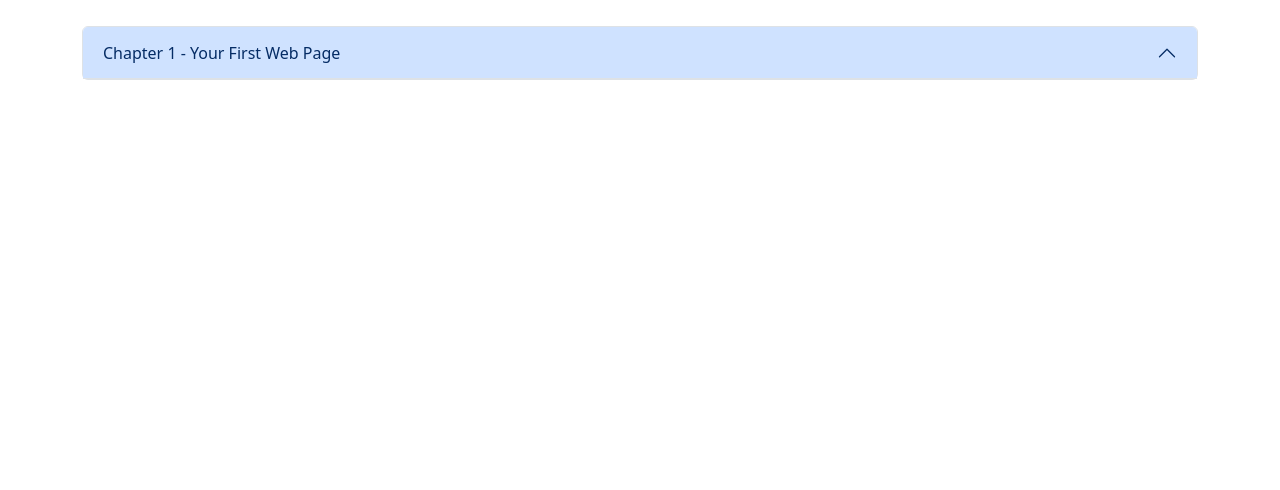
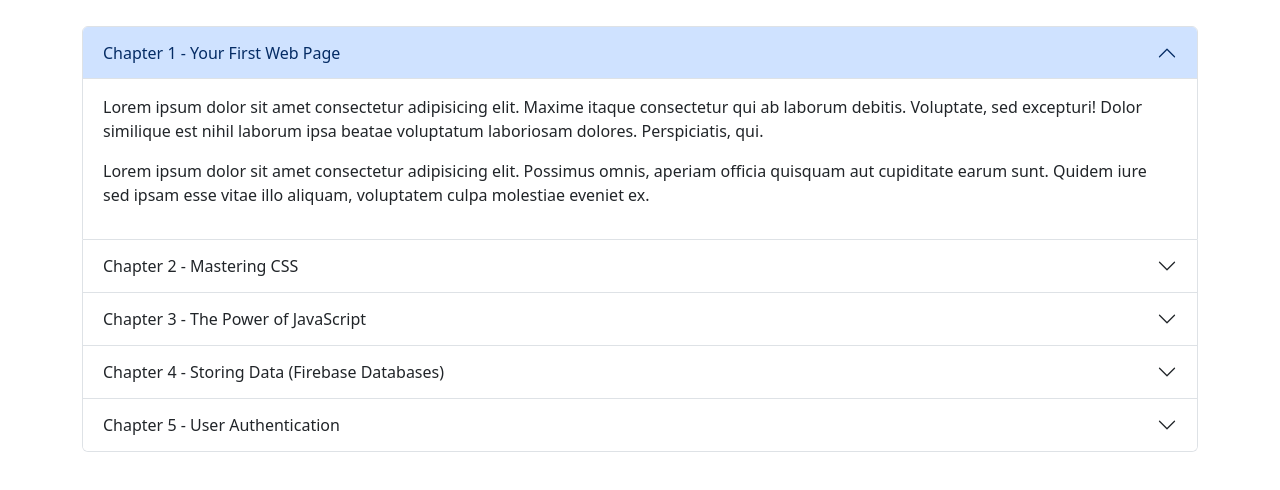
Before and after one commit to Boflin/portfolio-website, a plain HTML site: page projects/bootstrapCrashCourse/index.html in a window 1280 px wide. Shown: the part 1742-2232 px from the top of the page. Before the commit the page ends 1930 px from the top, so only its background shows below. Drawn offline with nearby package versions, Linux system fonts and the light colour scheme.

Commit message:
Accordion Added

```diff
--- a/projects/bootstrapCrashCourse/index.html
+++ b/projects/bootstrapCrashCourse/index.html
@@ -39,7 +39,7 @@
       <button class="navbar-toggler" type="button" data-bs-toggle="collapse" data-bs-target="#main-nav" aria-controls="main-nav" aria-expanded="false" aria-label="Toggle navigation">
         <span class="navbar-toggler-icon"></span>
       </button>
-
+<!--  -->
       <!-- navbar links -->
       <div class="collapse navbar-collapse justify-content-end align-center" id="main-nav">
 
@@ -162,11 +162,78 @@
             </h2>
 
             <div id="chapter-1" class="accordion-collapse collapse show" aria-labelledby="heading-1" data-bs-parent="#chapters">
-
+              <div class="accordion-body">
+                <p>Lorem ipsum dolor sit amet consectetur adipisicing elit. Maxime itaque consectetur qui ab laborum debitis. Voluptate, sed excepturi! Dolor similique est nihil laborum ipsa beatae voluptatum laboriosam dolores. Perspiciatis, qui.</p>
+                <p>Lorem ipsum dolor sit amet consectetur adipisicing elit. Possimus omnis, aperiam officia quisquam aut cupiditate earum sunt. Quidem iure sed ipsam esse vitae illo aliquam, voluptatem culpa molestiae eveniet ex.</p>
+              </div>
             </div>
           </div>
-        </div>
 
+          <!-- chapter 2  -->
+          <div class="accordion-item">
+            <h2 class="accordion-header" id="heading-2">
+              <button class="accordion-button collapsed" type="button" data-bs-toggle="collapse" data-bs-target="#chapter-2" aria-expanded="false" aria-controls="chapter-2">
+                Chapter 2 - Mastering CSS
+              </button>
+            </h2>
+
+            <div id="chapter-2" class="accordion-collapse collapse" aria-labelledby="heading-2" data-bs-parent="#chapters">
+              <div class="accordion-body">
+                <p>Lorem ipsum dolor sit amet consectetur adipisicing elit. Maxime itaque consectetur qui ab laborum debitis. Voluptate, sed excepturi! Dolor similique est nihil laborum ipsa beatae voluptatum laboriosam dolores. Perspiciatis, qui.</p>
+                <p>Lorem ipsum dolor sit amet consectetur adipisicing elit. Possimus omnis, aperiam officia quisquam aut cupiditate earum sunt. Quidem iure sed ipsam esse vitae illo aliquam, voluptatem culpa molestiae eveniet ex.</p>
+              </div>
+            </div>
+          </div>
+
+          <!-- chapter 3  -->
+          <div class="accordion-item">
+            <h2 class="accordion-header" id="heading-3">
+              <button class="accordion-button collapsed" type="button" data-bs-toggle="collapse" data-bs-target="#chapter-3" aria-expanded="false" aria-controls="chapter-3">
+                Chapter 3 - The Power of JavaScript
+              </button>
+            </h2>
+
+            <div id="chapter-3" class="accordion-collapse collapse" aria-labelledby="heading-3" data-bs-parent="#chapters">
+              <div class="accordion-body">
+                <p>Lorem ipsum dolor sit amet consectetur adipisicing elit. Maxime itaque consectetur qui ab laborum debitis. Voluptate, sed excepturi! Dolor similique est nihil laborum ipsa beatae voluptatum laboriosam dolores. Perspiciatis, qui.</p>
+                <p>Lorem ipsum dolor sit amet consectetur adipisicing elit. Possimus omnis, aperiam officia quisquam aut cupiditate earum sunt. Quidem iure sed ipsam esse vitae illo aliquam, voluptatem culpa molestiae eveniet ex.</p>
+              </div>
+            </div>
+          </div>
+
+          <!-- chapter 4 -->
+          <div class="accordion-item">
+            <h2 class="accordion-header" id="heading-4">
+              <button class="accordion-button collapsed" type="button" data-bs-toggle="collapse" data-bs-target="#chapter-4" aria-expanded="false" aria-controls="chapter-4">
+                Chapter 4 - Storing Data (Firebase Databases)
+              </button>
+            </h2>
+
+            <div id="chapter-4" class="accordion-collapse collapse" aria-labelledby="heading-4" data-bs-parent="#chapters">
+              <div class="accordion-body">
+                <p>Lorem ipsum dolor sit amet consectetur adipisicing elit. Maxime itaque consectetur qui ab laborum debitis. Voluptate, sed excepturi! Dolor similique est nihil laborum ipsa beatae voluptatum laboriosam dolores. Perspiciatis, qui.</p>
+                <p>Lorem ipsum dolor sit amet consectetur adipisicing elit. Possimus omnis, aperiam officia quisquam aut cupiditate earum sunt. Quidem iure sed ipsam esse vitae illo aliquam, voluptatem culpa molestiae eveniet ex.</p>
+              </div>
+            </div>
+          </div>
+
+          <!-- chapter 5 -->
+          <div class="accordion-item">
+            <h2 class="accordion-header" id="heading-5">
+              <button class="accordion-button collapsed" type="button" data-bs-toggle="collapse" data-bs-target="#chapter-5" aria-expanded="false" aria-controls="chapter-5">
+                Chapter 5 - User Authentication
+              </button>
+            </h2>
+
+            <div id="chapter-5" class="accordion-collapse collapse" aria-labelledby="heading-5" data-bs-parent="#chapters">
+              <div class="accordion-body">
+                <p>Lorem ipsum dolor sit amet consectetur adipisicing elit. Maxime itaque consectetur qui ab laborum debitis. Voluptate, sed excepturi! Dolor similique est nihil laborum ipsa beatae voluptatum laboriosam dolores. Perspiciatis, qui.</p>
+                <p>Lorem ipsum dolor sit amet consectetur adipisicing elit. Possimus omnis, aperiam officia quisquam aut cupiditate earum sunt. Quidem iure sed ipsam esse vitae illo aliquam, voluptatem culpa molestiae eveniet ex.</p>
+              </div>
+            </div>
+          </div>
+
+        </div><!--.accordion -->
       </div><!--.row -->
     </div>
   </section>
```
Also changed, not shown: portfolio-main-copy.html (+6 -6 lines).
